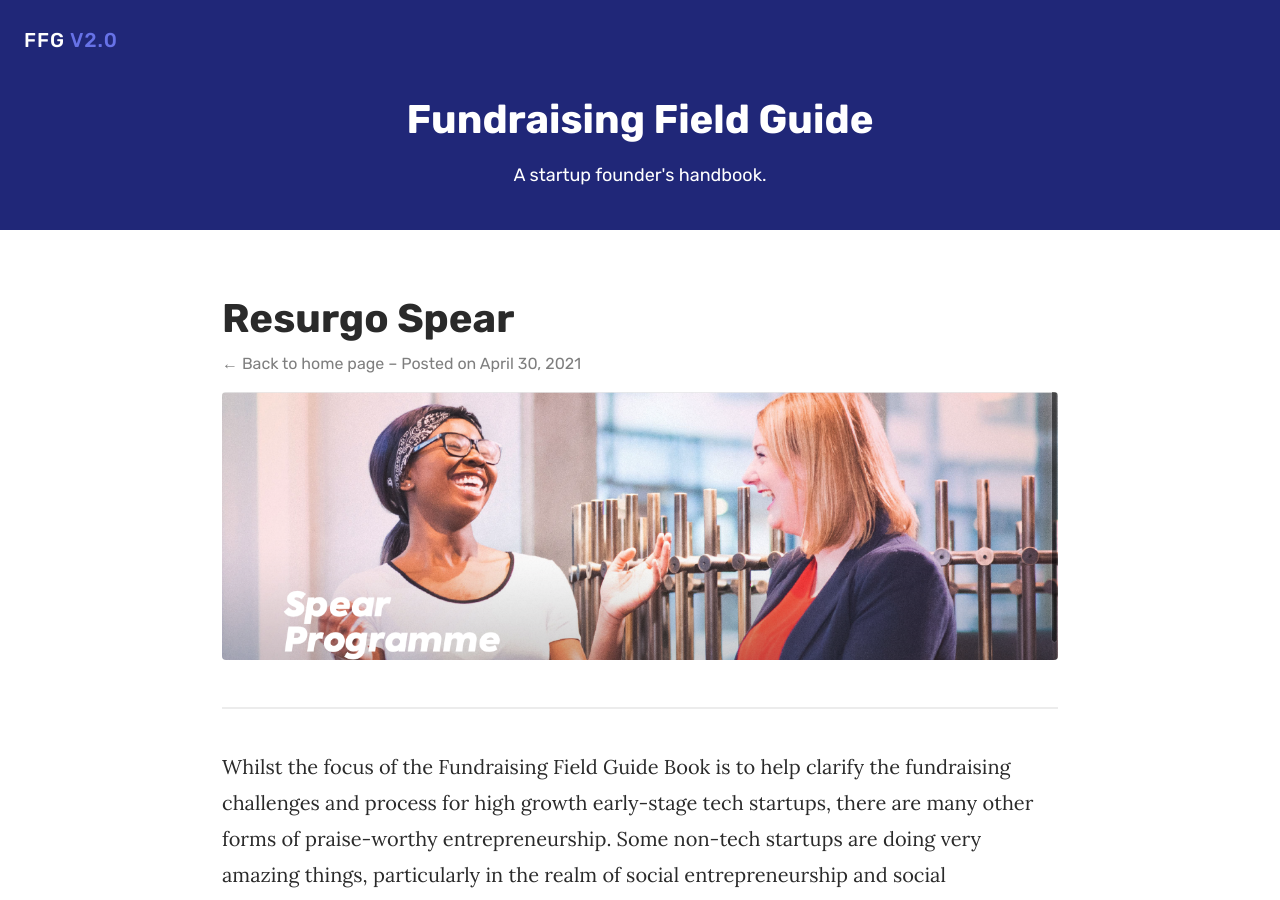
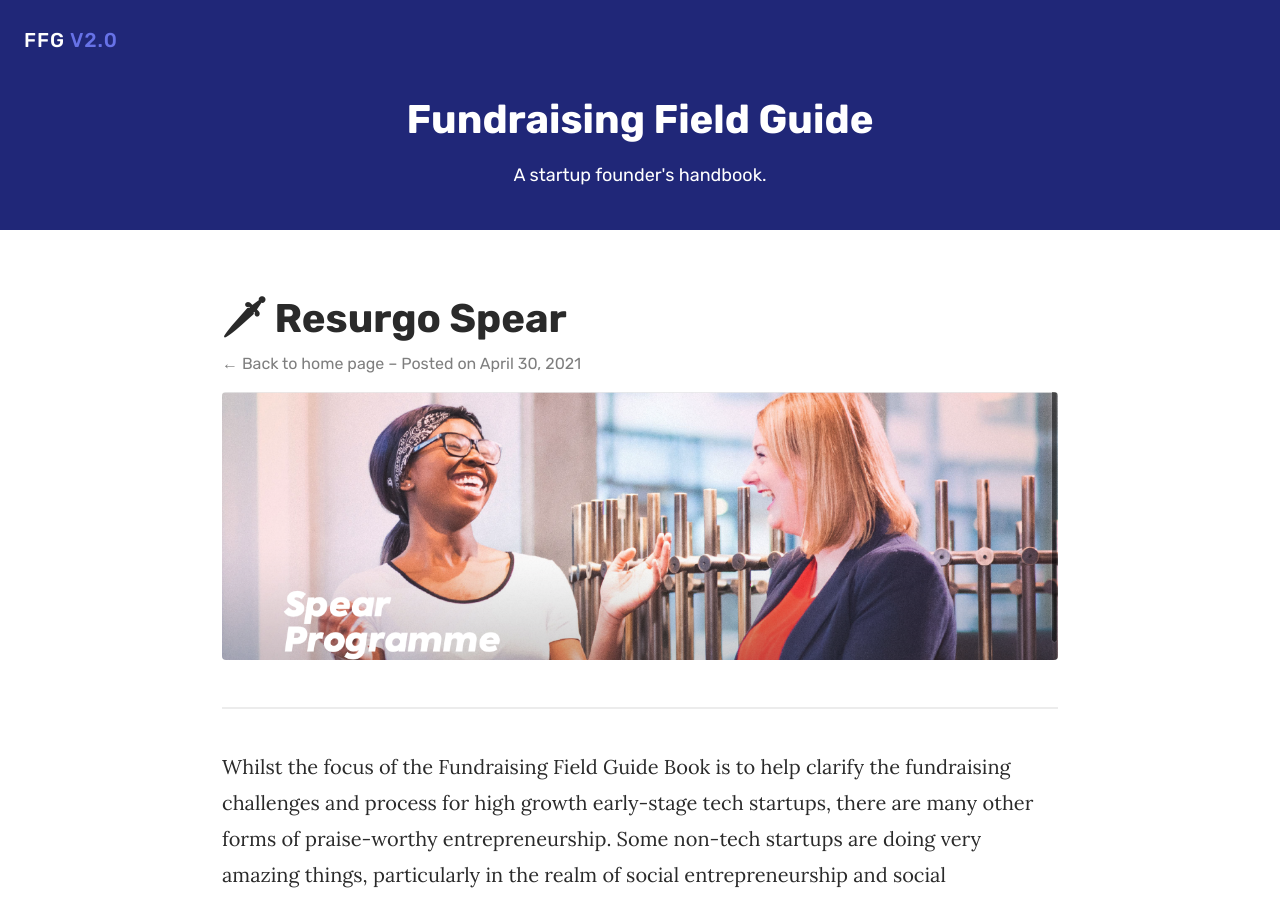
Before and after one commit to matthewcobb/ffg, a Jekyll site: the page built from _posts/2021-04-30-resurgo-spear.md, in a window 1280 px wide and 900 px high. Built offline with Jekyll 4.4.1, drawn with Linux system fonts in a browser that asks for light colours; part of the change alters nothing that is shown.

```diff
--- a/_posts/2021-04-30-resurgo-spear.md
+++ b/_posts/2021-04-30-resurgo-spear.md
@@ -1,7 +1,7 @@
 ---
 layout: post
-title: Resurgo Spear
-date: 2021-04-30 23:00:00 +0000
+title: "\U0001F5E1 Resurgo Spear"
+date: 2021-04-30T23:00:00.000+00:00
 featured_image: "/uploads/0-uhqnvvqt4u55fahy.png"
 
 ---
```
